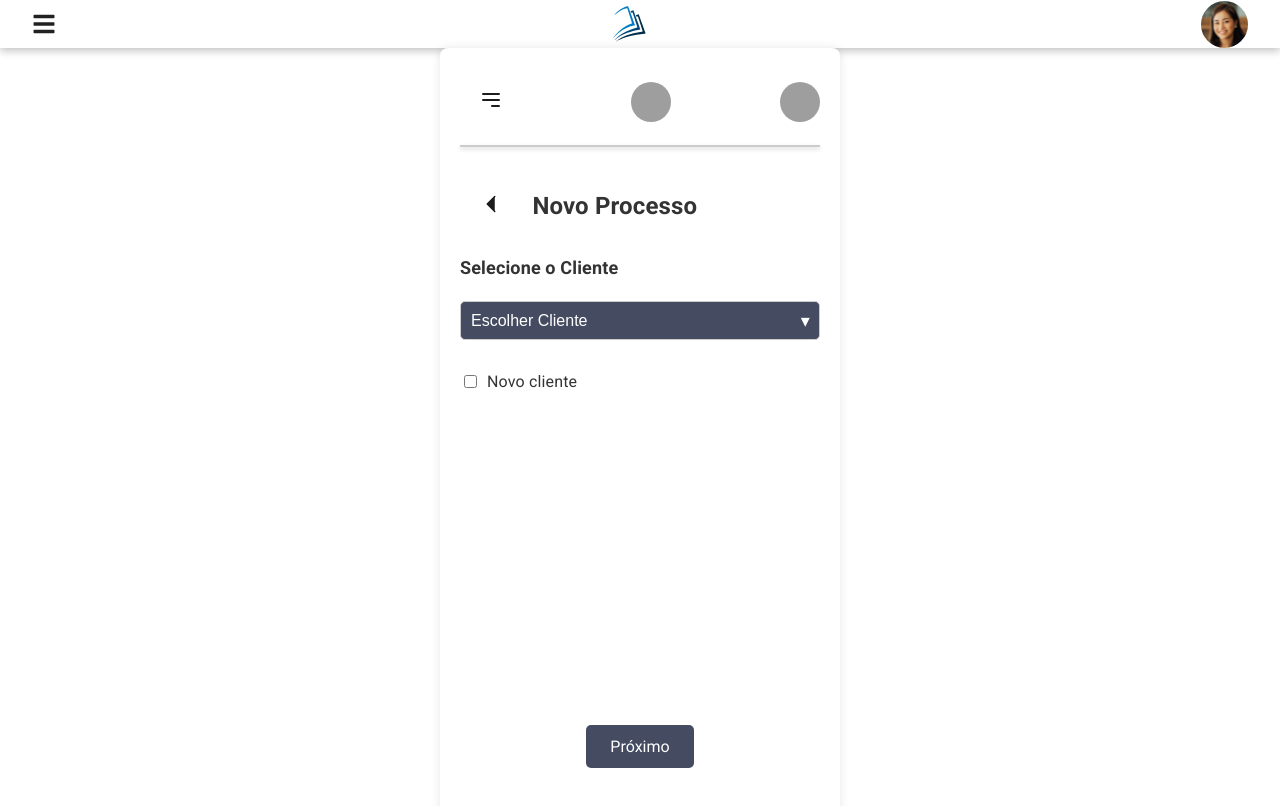
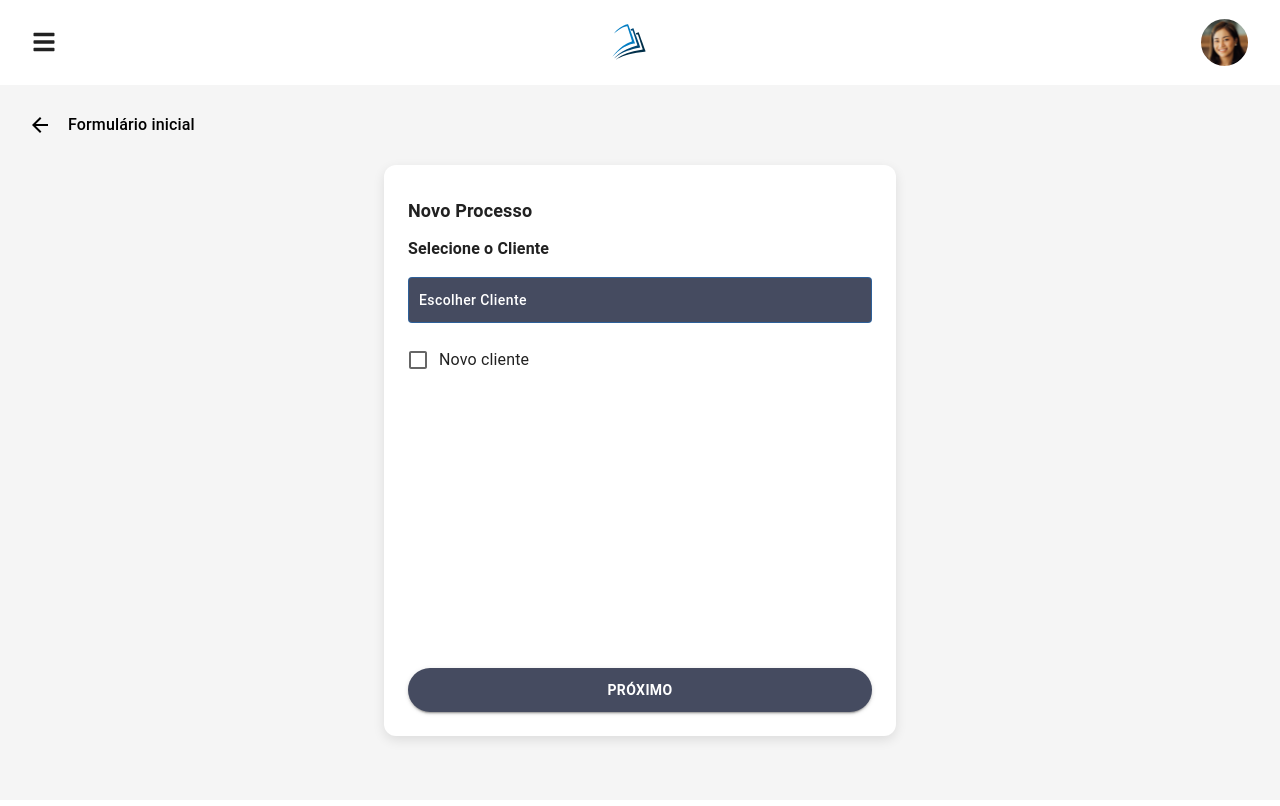
Before and after one commit to Cauasebastian/procesy-front-end, a React (Vite) app: page /novo-processo in a window 1280 px wide. Shown: the top 806 px of the page. Built offline with nearby package versions, Linux system fonts and the light colour scheme; grey boxes are pictures that could not be loaded.

Commit message:
Feat: adiciono logo nas pag login/registrar removido o header de todas as rotas e ajustado a pag NovoProcesso para versao igual ao figma

```diff
--- a/src/pages/Cadastro/Cadastro.jsx
+++ b/src/pages/Cadastro/Cadastro.jsx
@@ -13,6 +13,7 @@ import EmailOutlinedIcon from '@mui/icons-material/EmailOutlined';
 import LockOutlinedIcon from '@mui/icons-material/LockOutlined';
 import { Visibility, VisibilityOff } from '@mui/icons-material';
 import { useNavigate } from 'react-router-dom';
+import logo from "../../assets/logo.svg"
 
 function Cadastro() {
   const [showPassword, setShowPassword] = React.useState(false);
@@ -45,7 +46,7 @@ function Cadastro() {
         }}
       >
         <img
-          src="/logo.png" // Substitua pelo caminho do logo
+          src={logo} // Substitua pelo caminho do logo
           alt="Logo"
           style={{ width: '80px', marginBottom: '16px' }}
         />
@@ -134,7 +135,7 @@ function Cadastro() {
       >
         <Box sx={{ textAlign: 'center' }}>
           <img
-            src="/logo.png" // Substitua pelo caminho do logo
+            src={logo} // Substitua pelo caminho do logo
             alt="Logo"
             style={{ width: '150px', marginBottom: '16px' }}
           />
--- a/src/pages/Login/Login.jsx
+++ b/src/pages/Login/Login.jsx
@@ -13,6 +13,7 @@ import { Visibility, VisibilityOff } from '@mui/icons-material';
 import PersonOutlineIcon from '@mui/icons-material/PersonOutline';
 import LockOutlinedIcon from '@mui/icons-material/LockOutlined';
 import { useNavigate } from 'react-router-dom';
+import logo from "../../assets/logo.svg"
 
 function Login() {
   const [showPassword, setShowPassword] = React.useState(false);
@@ -46,7 +47,7 @@ function Login() {
         }}
       >
         <img
-          src="/logo.png" // Substitua pelo caminho do logo
+          src={logo} // Substitua pelo caminho do logo
           alt="Logo"
           style={{ width: '80px', marginBottom: '16px' }}
         />
@@ -130,7 +131,7 @@ function Login() {
       >
         <Box sx={{ textAlign: 'center' }}>
           <img
-            src="/logo.png" // Substitua pelo caminho do logo
+            src={logo} // Substitua pelo caminho do logo
             alt="Logo"
             style={{ width: '150px', marginBottom: '16px' }}
           />
--- a/src/pages/NovoProcesso/NovoProcesso.jsx
+++ b/src/pages/NovoProcesso/NovoProcesso.jsx
@@ -1,86 +1,203 @@
-import "./style.css";
+import React, { useState } from "react";
+import {
+  Box,
+  Button,
+  Dialog,
+  DialogTitle,
+  DialogContent,
+  List,
+  ListItem,
+  ListItemButton,
+  ListItemText,
+  Checkbox,
+  FormControlLabel,
+  IconButton,
+  Typography,
+} from "@mui/material";
+import { ArrowBack } from "@mui/icons-material"; // Ícone de seta
+import { Header } from "../../components/Header/index";
+import { useNavigate } from "react-router-dom";
 
 function NovoProcesso() {
+  const [openDialog, setOpenDialog] = useState(false);
+  const [selectedCliente, setSelectedCliente] = useState("");
+  const [isNovoCliente, setIsNovoCliente] = useState(false);
+
+  const clientes = ["Cliente 1", "Cliente 2", "Cliente 3", "Cliente 4"];
+
+  const navigate = useNavigate();
+
+
+  const handleOpenDialog = () => {
+    setOpenDialog(true);
+  };
+
+  const handleCloseDialog = () => {
+    setOpenDialog(false);
+  };
+
+  const handleSelectCliente = (cliente) => {
+    setSelectedCliente(cliente);
+    setOpenDialog(false);
+  };
+
+  const handleBackClick = () => {
+    console.log("Voltar para o formulário inicial");
+    // menu
+    navigate("/menu"); // Aqui você pode redirecionar para outra página, caso necessário
+    // Aqui você pode redirecionar para outra página, caso necessário
+  };
+
   return (
-    <div className="container">
-      <header className="header">
-        <button className="menu-button">
-          <svg
-            xmlns="http://www.w3.org/2000/svg"
-            fill="none"
-            viewBox="0 0 24 24"
-            strokeWidth={2}
-            stroke="currentColor"
-            className="icon"
+    <>
+      <Header />
+
+      <Box
+        sx={{
+          width: "100vw",
+          height: "100vh",
+          backgroundColor: "#f5f5f5",
+          display: "flex",
+          justifyContent: "center",
+          alignItems: "flex-start",
+          paddingTop: "80px", // Margin superior para acomodar o header
+          position: "relative",
+        }}
+      >
+        {/* Botão Voltar */}
+        <Box
+          sx={{
+            position: "absolute",
+            top: "20px", // Distância do topo
+            left: "20px", // Distância da lateral esquerda
+            display: "flex",
+            alignItems: "center",
+            cursor: "pointer",
+          }}
+          onClick={handleBackClick}
+        >
+          <IconButton>
+            <ArrowBack sx={{ color: "black", fontSize: "24px" }} />
+          </IconButton>
+          <Typography
+            sx={{
+              fontSize: "16px",
+              fontWeight: "medium",
+              color: "black",
+              marginLeft: "8px",
+            }}
           >
-            <path
-              strokeLinecap="round"
-              strokeLinejoin="round"
-              d="M4 6h16M4 12h16m-7 6h7"
+            Formulário inicial
+          </Typography>
+        </Box>
+
+        {/* Box centralizado */}
+        <Box
+          sx={{
+            width: "40%", // Ocupa 40% da largura da tela
+            minWidth: "300px", // Garantir responsividade para telas menores
+            backgroundColor: "#fff",
+            borderRadius: "12px",
+            boxShadow: "0px 4px 12px rgba(0, 0, 0, 0.1)",
+            padding: "24px",
+            display: "flex",
+            flexDirection: "column",
+            justifyContent: "space-between", // Empurra o botão para o final
+            height: "90%", // Box mais alto para ocupar mais espaço vertical
+          }}
+        >
+          {/* Conteúdo superior */}
+          <div>
+            {/* Título */}
+            <h1
+              style={{
+                fontSize: "18px",
+                fontWeight: "bold",
+                marginBottom: "16px",
+              }}
+            >
+              Novo Processo
+            </h1>
+
+            {/* Subtítulo */}
+            <p
+              style={{
+                marginBottom: "16px",
+                fontWeight: "bold",
+                fontSize: "16px",
+              }}
+            >
+              Selecione o Cliente
+            </p>
+
+            {/* Botão de Selecionar Cliente */}
+            <Button
+              variant="outlined"
+              onClick={handleOpenDialog}
+              fullWidth
+              sx={{
+                justifyContent: "space-between",
+                textTransform: "none",
+                padding: "10px",
+                marginBottom: "16px",
+                backgroundColor: "#454B60",
+                color: "#fff",
+              }}
+              disabled={isNovoCliente}
+            >
+              {selectedCliente || "Escolher Cliente"}
+            </Button>
+
+            {/* Dialog de Seleção de Clientes */}
+            <Dialog open={openDialog} onClose={handleCloseDialog} fullWidth>
+              <DialogTitle style={{ fontWeight: "bold" }}>
+                Escolha um Cliente
+              </DialogTitle>
+              <DialogContent>
+                <List>
+                  {clientes.map((cliente, index) => (
+                    <ListItem key={index} disablePadding>
+                      <ListItemButton
+                        onClick={() => handleSelectCliente(cliente)}
+                      >
+                        <ListItemText primary={cliente} />
+                      </ListItemButton>
+                    </ListItem>
+                  ))}
+                </List>
+              </DialogContent>
+            </Dialog>
+
+            {/* Checkbox Novo Cliente */}
+            <FormControlLabel
+              control={
+                <Checkbox
+                  checked={isNovoCliente}
+                  onChange={(e) => setIsNovoCliente(e.target.checked)}
+                />
+              }
+              label="Novo cliente"
             />
-          </svg>
-        </button>
-        <img
-          src="https://cdn-icons-png.flaticon.com/512/29/29343.png"
-          alt="Logo"
-          className="logo"
-        />
-        <img
-          src="https://cdn-icons-png.flaticon.com/512/219/219969.png"
-          alt="User"
-          className="profile-pic"
-        />
-      </header>
+          </div>
 
-      <div className="divider"></div>  {/* Linha de separação */}
-
-      <main className="main">
-        <div className="title-container">
-          <button className="back-button">
-            <svg
-              xmlns="http://www.w3.org/2000/svg"
-              fill="currentColor"
-              viewBox="0 0 24 24"
-              strokeWidth={1.5}
-              stroke="currentColor"
-              className="icon"
-            >
-              <path
-                strokeLinecap="round"
-                strokeLinejoin="round"
-                d="M15.75 19.5L8.25 12l7.5-7.5"
-              />
-            </svg>
-          </button>
-          <h1 className="title">Novo Processo</h1>
-        </div>
-        <p className="subtitle">Selecione o Cliente</p>
-
-        <div className="form-group">
-          <div className="dropdown-wrapper">
-            <select className="dropdown filled-dropdown">
-              <option>Escolher Cliente</option>
-            </select>
-            <div className="dropdown-arrow"></div>
-          </div>
-        </div>
-
-        <div className="form-group checkbox-group">
-          <input
-            type="checkbox"
-            id="novoCliente"
-            className="checkbox"
-          />
-          <label htmlFor="novoCliente" className="checkbox-label">
-            Novo cliente
-          </label>
-        </div>
-      </main>
-
-      <footer className="footer">
-        <button className="next-button">Próximo</button>
-      </footer>
-    </div>
+          {/* Botão Próximo */}
+          <Button
+            fullWidth
+            variant="contained"
+            sx={{
+              backgroundColor: "#454B60",
+              ":hover": { backgroundColor: "#454B60" },
+              fontWeight: "bold",
+              borderRadius: 8,
+              padding: "10px",
+              marginTop: "16px", // Distância do botão ao conteúdo acima
+            }}
+          >
+            Próximo
+          </Button>
+        </Box>
+      </Box>
+    </>
   );
 }
 
```
Also changed, not shown: src/App.jsx (+7 -5 lines), src/pages/Menu/Menu.jsx (+5 -5 lines), src/pages/NovoProcesso/CadastroCliente/CadastroClientes.jsx (line endings or trailing spaces).
